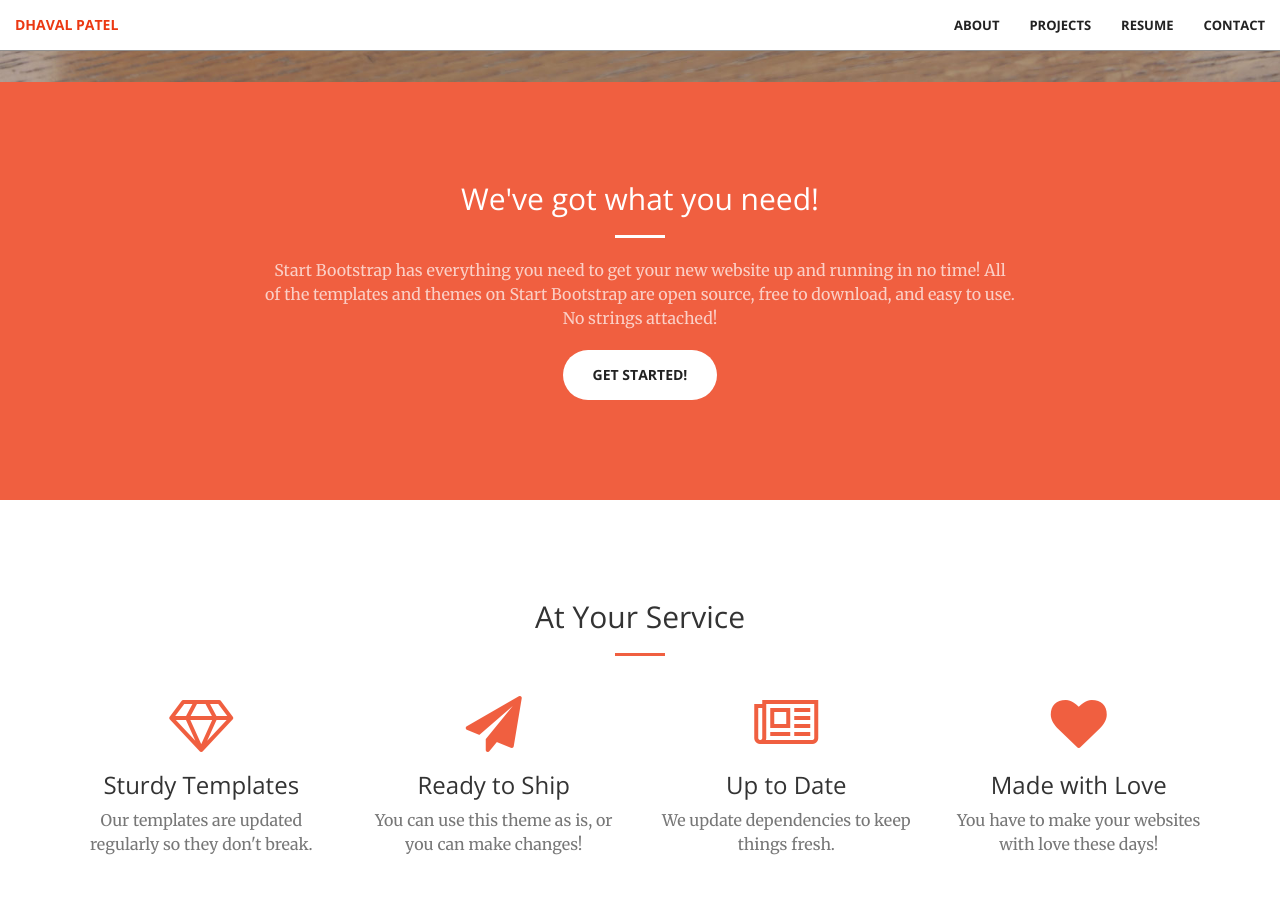
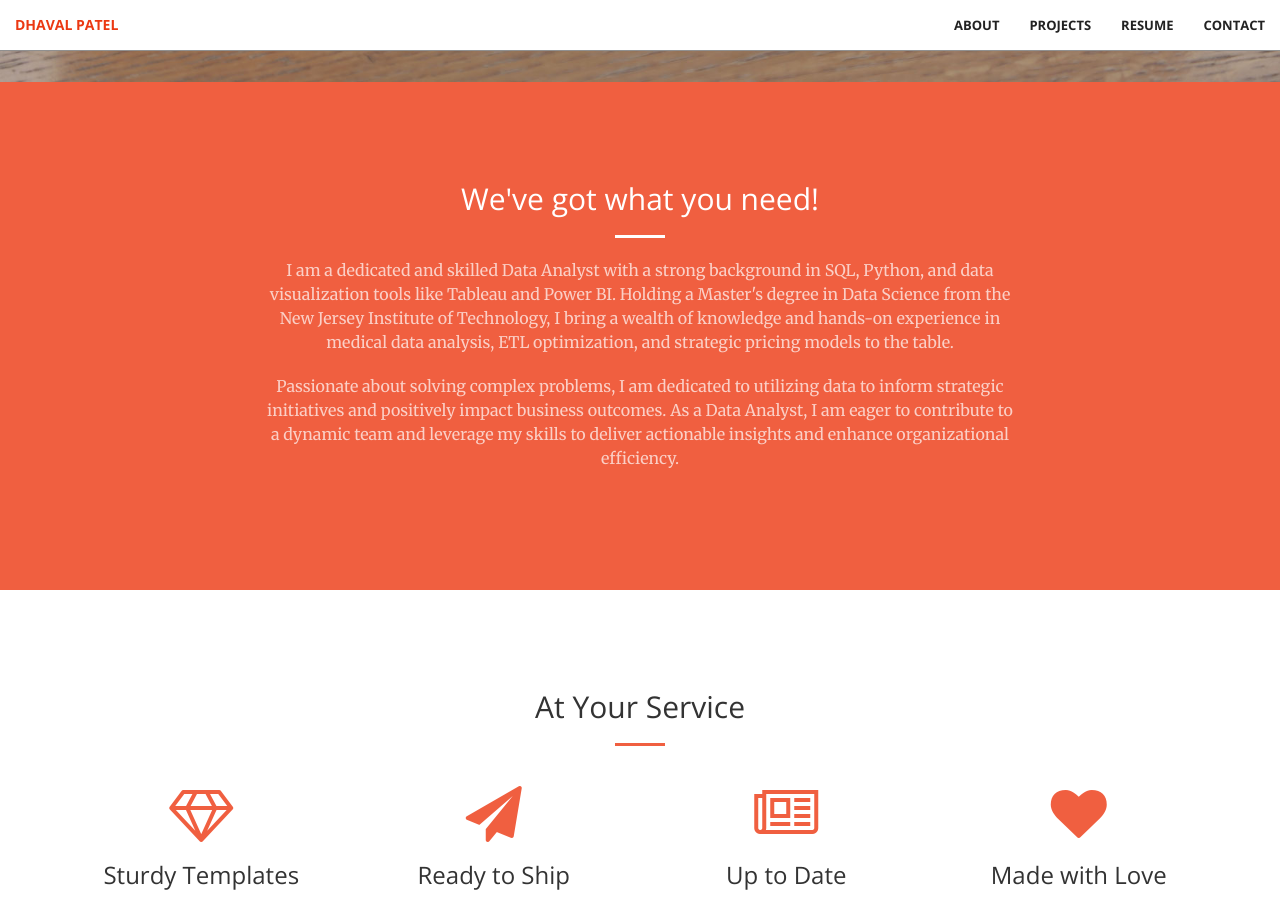
Before and after one commit to DhavalPatel511/portfolio, a Jekyll site: the page built from index.html, in a window 1280 px wide and 900 px high, scrolled down 818 px. Built offline with Jekyll 4.4.1, drawn with Linux system fonts in a browser that asks for light colours.

Commit message:
Update call-to-action.html

```diff
--- a/_includes/call-to-action.html
+++ b/_includes/call-to-action.html
@@ -4,8 +4,9 @@
             <div class="col-lg-8 col-lg-offset-2 text-center">
                 <h2 class="section-heading">We've got what you need!</h2>
                 <hr class="light">
-                <p class="text-faded">Start Bootstrap has everything you need to get your new website up and running in no time! All of the templates and themes on Start Bootstrap are open source, free to download, and easy to use. No strings attached!</p>
-                <a href="#" class="btn btn-default btn-xl">Get Started!</a>
+                <p class="text-faded">I am a dedicated and skilled Data Analyst with a strong background in SQL, Python, and data visualization tools like Tableau and Power BI. Holding a Master's degree in Data Science from the New Jersey Institute of Technology, I bring a wealth of knowledge and hands-on experience in medical data analysis, ETL optimization, and strategic pricing models to the table.</p>
+                <p class="text-faded">Passionate about solving complex problems, I am dedicated to utilizing data to inform strategic initiatives and positively impact business outcomes. As a Data Analyst, I am eager to contribute to a dynamic team and leverage my skills to deliver actionable insights and enhance organizational efficiency.</p>
+
             </div>
         </div>
     </div>
```
